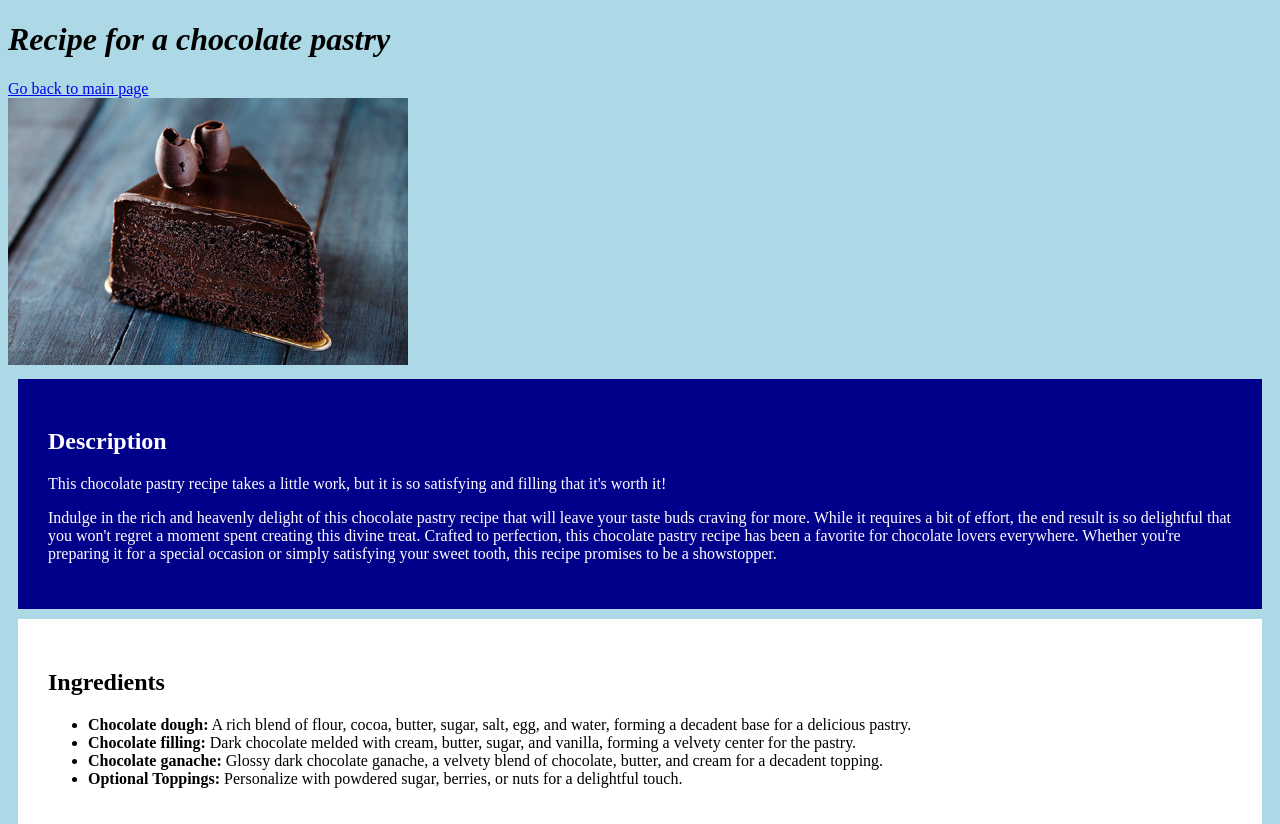
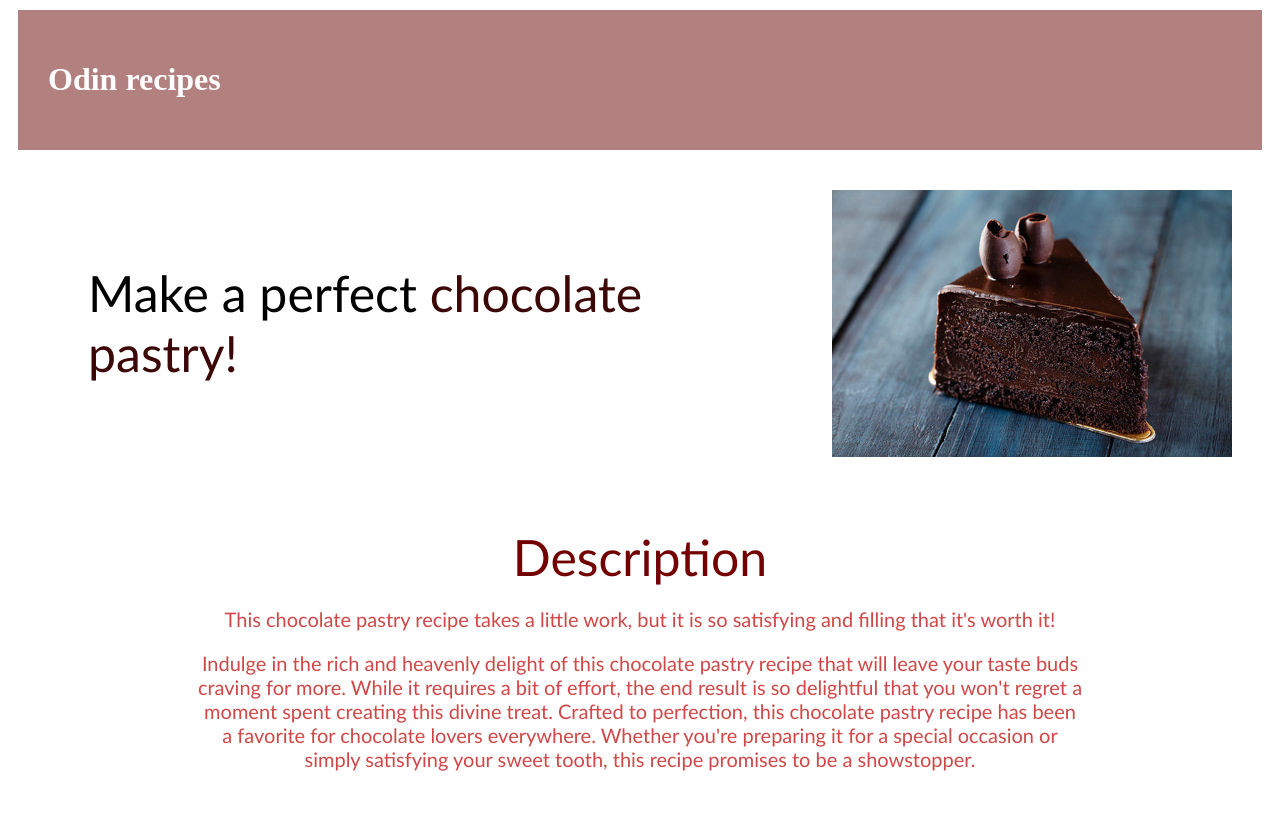
Before and after one commit to Nidy12/odin-recipes, a plain HTML site: page recipes/chocopastry.html in a window 1280 px wide. Shown: the top 824 px of the page. Drawn offline with Linux system fonts and the light colour scheme.

Commit message:
modified

```diff
--- a/index.css
+++ b/index.css
@@ -5,17 +5,86 @@ div{
     margin: 10px;
 }
 
+.indheading{
+    font-size: 50px;
+    font-family: 'Gill Sans', 'Gill Sans MT', Calibri, 'Trebuchet MS', sans-serif;
+    color: rgb(114, 0, 0);
+}
+
+.content{
+    font-size: 20px;
+    font-family: 'Gill Sans', 'Gill Sans MT', Calibri, 'Trebuchet MS', sans-serif;
+    color: rgb(209, 71, 71);
+    text-align: center;
+}
+
 .desc{
-    background-color: darkblue;
-    color: white;
+    /* background-color: darkblue; */
+    width: 70%;
+    color: rgb(0, 0, 0);
+    justify-content: center;
+    margin: 0 auto;
+    /* display: flex; */
+    /* flex: 1; */
 }
 
 .ing{
     background-color: white;
+    border: 1px solid black;
     color: black;
+    flex: 1;
 }
 
 .steps{
     background-color: plum;
     color: black;
+    flex: 1;
 }
+
+.flexcontainer{
+    display: flex;
+    background-color: white;
+    border: 2px solid rgb(99, 3, 3);
+    height: auto;
+
+}
+
+.flex{
+    display: flex;
+    flex-direction: row;
+    justify-content: space-around;
+    color: black;
+}
+
+.bar{
+    /* width: 100%; */
+    color: white;
+    /* padding: 30px; */
+    /* margin: 30px; */
+    background-color: rgba(105, 3, 3, 0.5);
+}
+
+.heading{
+    font-family:'Gill Sans', 'Gill Sans MT', Calibri, 'Trebuchet MS', sans-serif;
+    font-size: 50px;
+    color: black;
+}
+
+.cards{
+    width: auto;
+    flex:1;
+    color: white;
+    background-color:olivedrab;
+}
+
+
+
+@media screen and (max-width: 850px) {
+    .flexcontainer {
+        flex-direction: column;
+    }
+
+    .flex{
+        flex-direction: column;
+    }
+}
--- a/recipes/chocopastry.html
+++ b/recipes/chocopastry.html
@@ -6,14 +6,21 @@
     <link rel="stylesheet" href="../index.css">
     <title>Document</title>
 </head>
-<body bgcolor="lightblue">
-    <h1><em><strong>Recipe for a chocolate pastry</strong></em></h1>
-    <a href="../index.html">Go back to main page</a><br>
-    <img src="../images/chocopastry.jpg" width="400">
+
+
+
+<body>
+    <div class="bar">
+        <a href="../index.html" style="text-decoration: none; color:white"><h1>Odin recipes</h1></a>
+    </div>
+    <div class="flex">
+        <div class="heading">Make a perfect<span style="color: rgb(60, 7, 7);" > chocolate pastry!</span></div>
+        <img src="../images/chocopastry.jpg" width="400">
+    </div>
     <div class="desc">
-        <h2>Description</h2>
-        <p>This chocolate pastry recipe takes a little work, but it is so satisfying and filling that it's worth it!</p>
-        <p>Indulge in the rich and heavenly delight of this chocolate pastry recipe that will leave your taste buds craving for more. While it requires a bit of effort, the end result is so delightful that you won't regret a moment spent creating this divine treat.
+        <center><label class="indheading">Description</label></center>
+        <p class="content">This chocolate pastry recipe takes a little work, but it is so satisfying and filling that it's worth it!</p>
+        <p class="content">Indulge in the rich and heavenly delight of this chocolate pastry recipe that will leave your taste buds craving for more. While it requires a bit of effort, the end result is so delightful that you won't regret a moment spent creating this divine treat.
             Crafted to perfection, this chocolate pastry recipe has been a favorite for chocolate lovers everywhere. Whether you're preparing it for a special occasion or simply satisfying your sweet tooth, this recipe promises to be a showstopper.</p>
     </div>
 
```
Also changed, not shown: index.html (+19 -8 lines), recipes/lasagna.html (+12 -9 lines).
